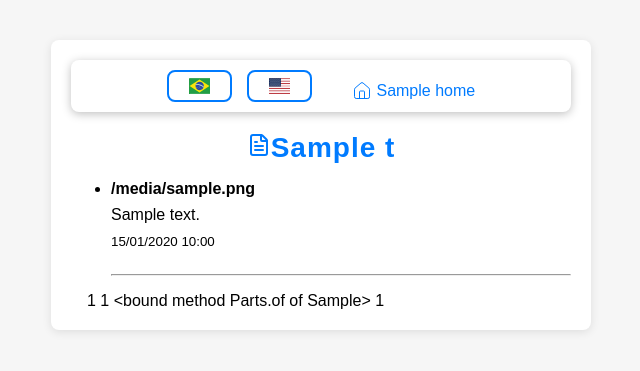
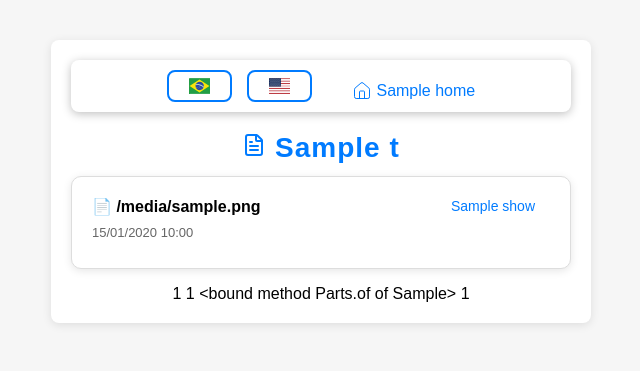
Before and after one commit to lucaspiressimao/transcriber-web, a FastAPI app: template app/templates/history.html in a window 1280 px wide. Shown: the top 371 px of the page, without its empty margins (319-959 px from the left). Run offline with FastAPI, Linux system fonts and the light colour scheme; the template is opened without the code that fills it: most values are stand-ins (such as "Sample title", 1, 10 or a date in 2020); parts of the project's set-up code (start-up, migrations or seed data) failed here and were passed over.

Commit message:
Style history cards

```diff
--- a/app/static/main.js
+++ b/app/static/main.js
@@ -141,3 +141,9 @@ function copyTranscription() {
         document.body.removeChild(textArea);
     }
 }
+function toggleTranscription(headerEl) {
+    const textEl = headerEl.nextElementSibling.nextElementSibling;
+    const btn = headerEl.querySelector('.toggle-btn');
+    const isOpen = textEl.classList.toggle('open');
+    btn.textContent = isOpen ? btn.dataset.hide : btn.dataset.show;
+}
--- a/app/static/style.css
+++ b/app/static/style.css
@@ -282,19 +282,59 @@ a:hover {
     text-decoration: underline;
 }
 
-/* .nav-left button {
-    padding: 6px 12px;
-    border: none;
-    border-radius: 6px;
-    background-color: #007bff;
-    color: white;
-    font-size: 14px;
+.transcription-card {
+    background: #ffffff;
+    border: 1px solid #ddd;
+    border-radius: 10px;
+    padding: 15px 20px;
+    margin-bottom: 16px;
+    box-shadow: 0 2px 8px rgba(0, 0, 0, 0.1);
+}
+
+.transcription-header {
+    display: flex;
+    justify-content: space-between;
+    align-items: center;
     cursor: pointer;
 }
 
-.nav-left button:hover {
-    background-color: #0056b3;
-} */
+.transcription-header h3 {
+    margin: 0;
+    font-size: 16px;
+    font-weight: 600;
+}
+
+.transcription-time {
+    font-size: 13px;
+    color: #666;
+    margin-top: 5px;
+}
+
+.transcription-text {
+    margin-top: 10px;
+    font-size: 14px;
+    line-height: 1.5;
+    color: #333;
+    display: none;
+}
+
+.transcription-text.open {
+    display: block;
+}
+
+.toggle-btn:hover {
+    background-color: #007bff30;
+}
+
+.toggle-btn {
+    padding: 6px 15px;
+    background: none;
+    border: none;
+    font-size: 14px;
+    color: #007bff;
+    cursor: pointer;
+    margin-left: 10px;
+}
 
 
 
--- a/app/templates/history.html
+++ b/app/templates/history.html
@@ -1,35 +1,40 @@
 {% extends "base.html" %}
+
 {% block content %}
-
-<h1><i data-lucide="file-text"></i>{{ t.history_title }}</h1>
+<h1><i data-lucide="file-text"></i> {{ t.history_title }}</h1>
 
 {% if transcriptions %}
-  <ul>
 {% for item in transcriptions %}
-      <li style="margin-bottom: 1.5rem;">
-        <strong>{{ item.filename }}</strong><br />
-        <div style="margin: 0.5rem 0;">
-          {{ item.text[:150] }}{% if item.text|length > 150 %}...{% endif %}
+<div class="transcription-card">
+  <div class="transcription-header" onclick="toggleTranscription(this)">
+    <h3>📄 {{ item.filename }}</h3>
+    <button class="toggle-btn" data-show="{{ t.show }}" data-hide="{{ t.hide }}">
+      {{ t.show }}
+    </button>
   </div>
-        <small>{{ item.created_at.strftime("%d/%m/%Y %H:%M") }}</small>
-      </li>
-      <hr />
+  <p class="transcription-time">
+    {{ item.created_at.strftime('%d/%m/%Y %H:%M') if item.created_at else '' }}
+  </p>
+  <div class="transcription-text">
+    {{ item.text or '' }}
+  </div>
+</div>
 {% endfor %}
-  </ul>
 
-  <div class="pagination" style="margin-top: 1rem;">
+<div class="pagination" style="margin-top: 1rem; text-align: center;">
   {% if page > 1 %}
   <a href="?page={{ page - 1 }}">⬅️ {{ t.prev_page }}</a>
   {% endif %}
 
-    <span style="margin: 0 1rem;">{{ t.page }} {{ page }} {{ t.of }} {{ total_pages }}</span>
+  <span style="margin: 0 1rem;">
+    {{ t.page }} {{ page }} {{ t.of }} {{ total_pages }}
+  </span>
 
-    {% if page < total_pages %}
-      <a href="?page={{ page + 1 }}">{{ t.next_page }} ➡️</a>
+  {% if page < total_pages %} <a href="?page={{ page + 1 }}">{{ t.next_page }} ➡️</a>
     {% endif %}
 </div>
+
 {% else %}
 <p>{{ t.no_transcriptions }}</p>
 {% endif %}
-
 {% endblock %}
--- a/app/translations/en.json
+++ b/app/translations/en.json
@@ -23,5 +23,7 @@
     "of": "of",
     "no_transcriptions": "No transcriptions found.",
     "home": "Home",
-    "history": "History"
+    "history": "History",
+    "show": "show",
+    "hide": "hide"
   }
--- a/app/translations/pt.json
+++ b/app/translations/pt.json
@@ -23,5 +23,7 @@
     "of": "de",
     "no_transcriptions": "Nenhuma transcrição encontrada.",
     "home": "Home",
-    "history": "Histórico"
+    "history": "Histórico",
+    "show": "mostrar",
+    "hide": "ocultar"
   }
```
Lines whose indentation alone changed are shown as unchanged.
